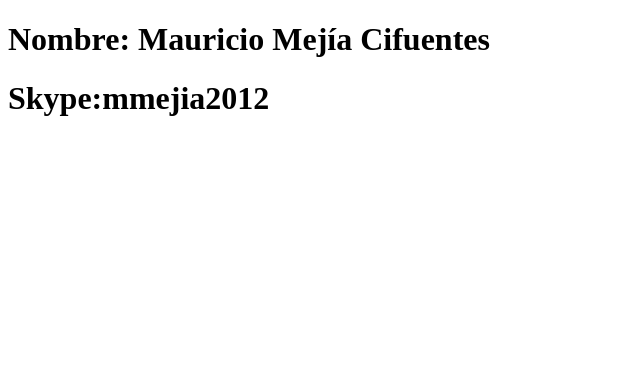
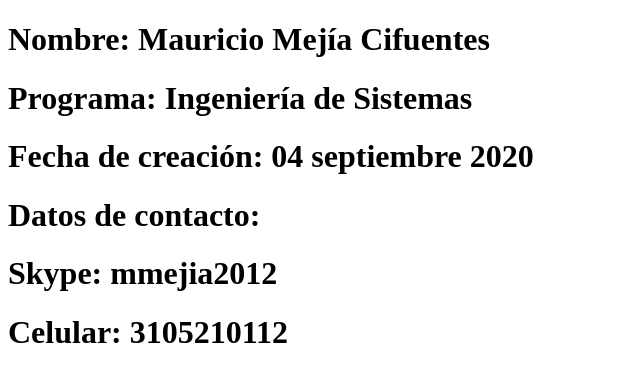
Before and after one commit to mmejia2012/DSWMauricioMejia, a plain HTML site: page index.html in a window 1280 px wide. Shown: the whole page, without its empty margins (0-640 px from the left). Drawn offline with Linux system fonts and the light colour scheme.

Commit message:
Update index.html

```diff
--- a/index.html
+++ b/index.html
@@ -7,6 +7,10 @@
 </head>
 <body>
 	<h1>Nombre: Mauricio Mejía Cifuentes</h1>
-	<h1>Skype:mmejia2012</h1>
+	<h1>Programa: Ingeniería de Sistemas</h1>
+	<h1>Fecha de creación: 04 septiembre 2020</h1>
+	<h1>Datos de contacto:</h1>
+	<h1>Skype: mmejia2012</h1>
+	<h1>Celular: 3105210112</h1>
 </body>
 </html>
```
